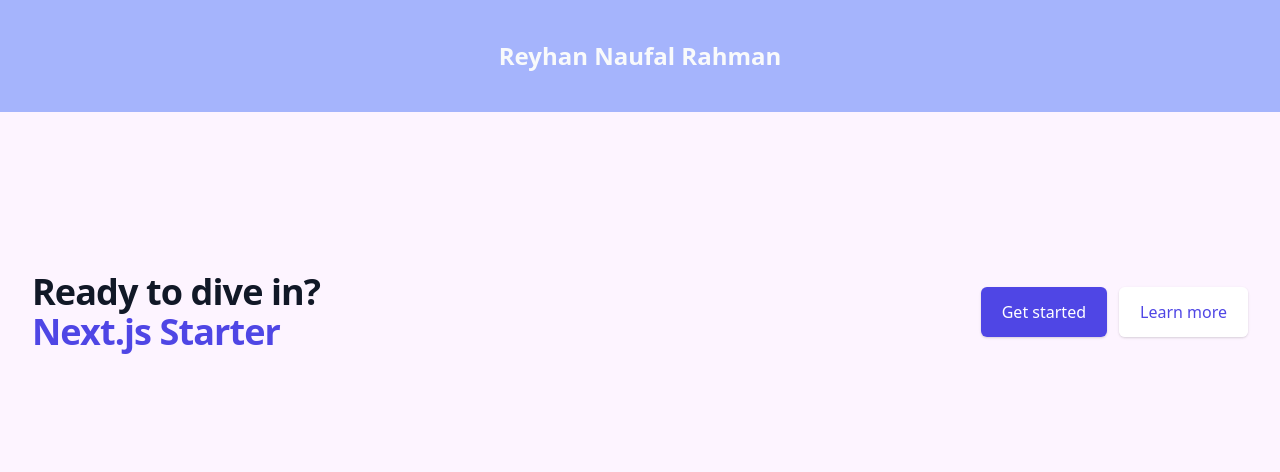
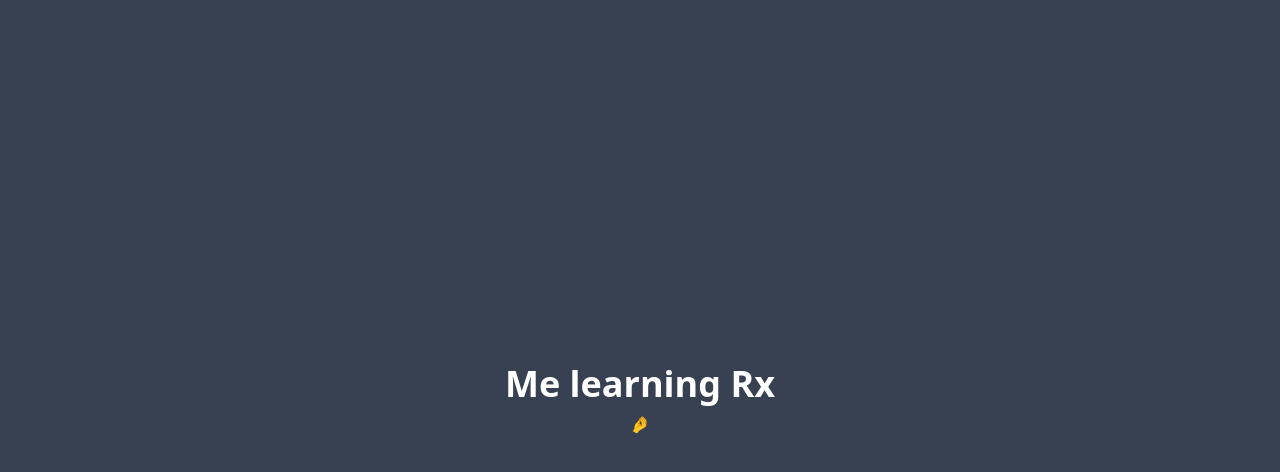
Before and after one commit to reyhannaufal/learn-rx, a Next.js app: page / in a window 1280 px wide. Shown: the top 472 px of the page. Built offline with nearby package versions, Linux system fonts and the light colour scheme.

Commit message:
chore: add redux, rx and redux obervable

```diff
--- a/package.json
+++ b/package.json
@@ -11,11 +11,16 @@
   "dependencies": {
     "@tailwindcss/aspect-ratio": "^0.2.1",
     "@tailwindcss/forms": "^0.3.3",
+    "@types/react-redux": "^7.1.18",
     "autoprefixer": "^10.3.1",
     "next": "11.1.2",
     "postcss": "^8.3.6",
     "react": "17.0.2",
     "react-dom": "17.0.2",
+    "react-redux": "^7.2.5",
+    "redux": "^4.1.1",
+    "redux-observable": "^2.0.0",
+    "rxjs": "^7.3.0",
     "tailwindcss": "^2.2.7"
   },
   "devDependencies": {
--- a/pages/index.tsx
+++ b/pages/index.tsx
@@ -1,7 +1,6 @@
-import Cta from '@/components/Cta';
-import Header from '@/components/Header';
+import Head from 'next/head';
+import { map, of } from 'rxjs';
 import type { NextPage } from 'next';
-import Head from 'next/head';
 
 const Home: NextPage = () => {
    return (
@@ -9,11 +8,9 @@
          <Head>
             <title>Home</title>
          </Head>
-            <Header />
-            <section className='bg-pink-50'>
-                <div>
-                    <Cta />
-                </div>
+         <section className='flex flex-col items-center justify-center h-screen space-y-2 text-white bg-gray-700'>
+            <h1 className='text-4xl font-bold'>Me learning Rx</h1>
+            <p>🤌</p>
          </section>
       </main>
    );
```
Also changed, not shown: 2 other files (tests, documents, lock files or other folders). Lines whose indentation alone changed are shown as unchanged.
